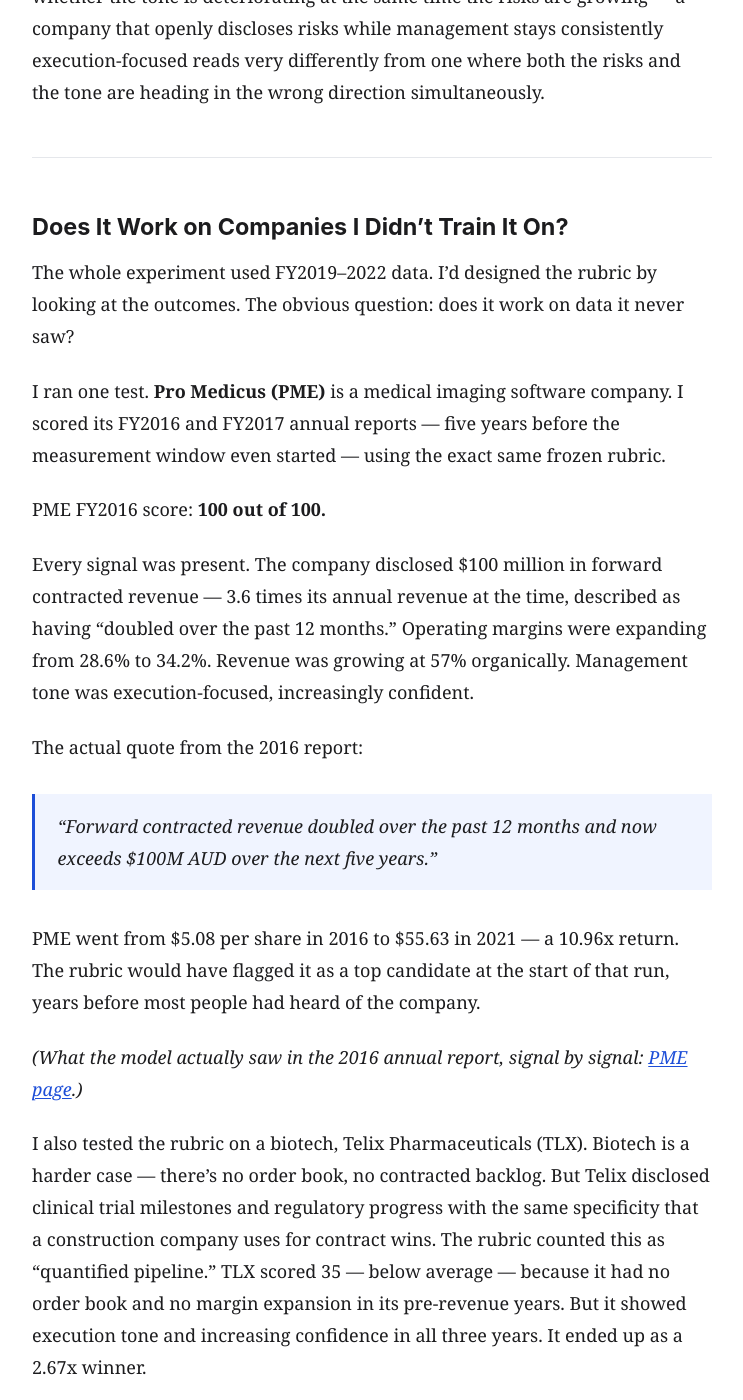
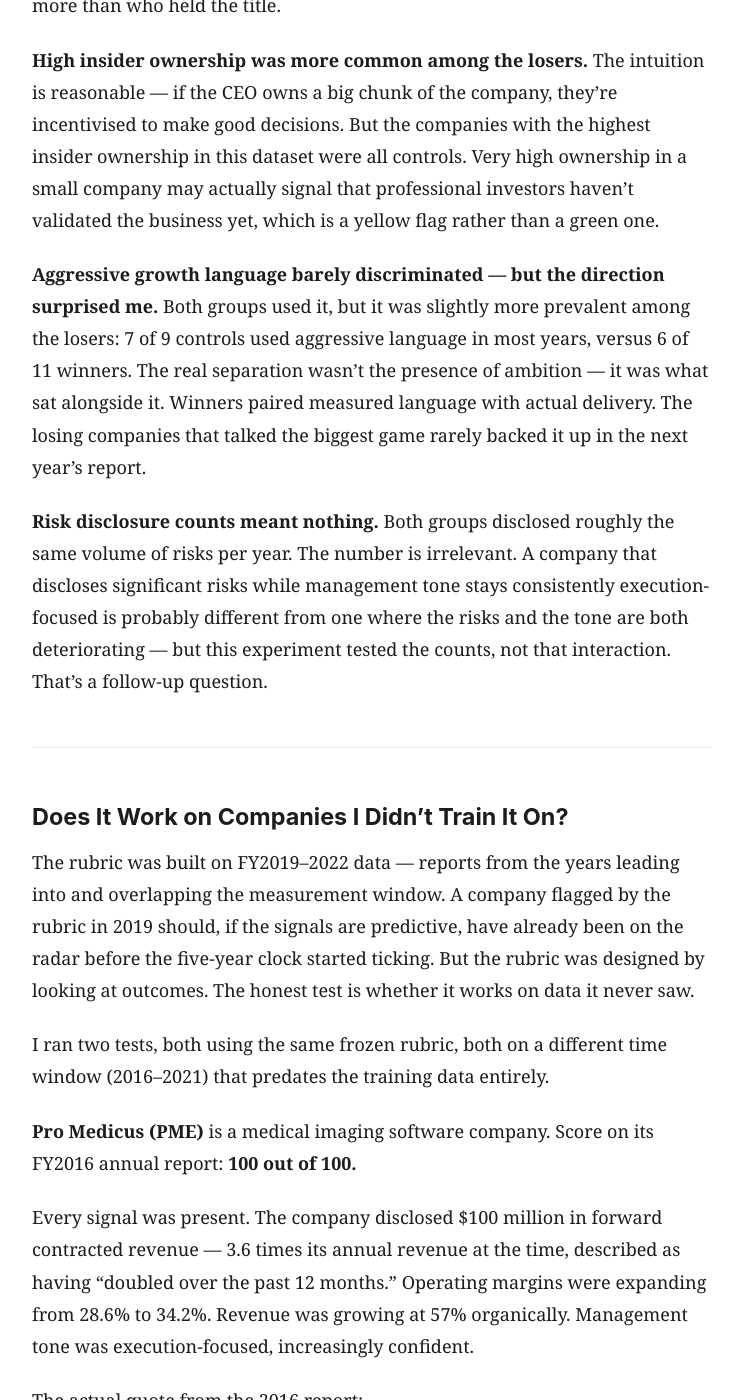
Before and after one commit to grumpyclimber/5houses, a Jekyll site: the page built from index.md, in a window 1280 px wide and 1400 px high, scrolled down 8470 px. Shown: the whole window, without its empty margins (268-1011 px from the left). Built offline with Jekyll 4.4.1, drawn with Linux system fonts in a browser that asks for light colours; some of the changed text lies outside the part shown.

Commit message:
Update article — Hub24 out-of-sample test, score explanation, revised limitations

```diff
--- a/index.md
+++ b/index.md
@@ -11,7 +11,7 @@ title: "Can You Spot a Great Company Before It Takes Off — Just By Reading Its
 
 Every year, every publicly listed company publishes an annual report. Most people never read these. They're dry, long, and full of corporate jargon.
 
-But here's the thing: if you're trying to figure out whether a company is going to do well over the next five years, the annual report is one of the few documents where management has to put something real on paper. They have to disclose their order book, margins etc. They have to say something about where the business is going — and the next year's report will show whether they delivered.
+But here's the thing: if you're trying to figure out whether a company is going to do well over the next five years, the annual report is one of the few documents where management has to put something real on paper. They have to show their margins, disclose their strategy, say something about where the business is heading — and the next year's report will show whether they delivered. Some companies also choose to disclose their order book (the value of work already contracted but not yet completed) — and that choice, as it turns out, tells you a lot.
 
 I wanted to know: **can you use AI to read these reports and find signals that predict which companies will compound — before they do?** And if this works — can I make it (relatively) cheap? Anyone can dump a bunch of PDF documents into a powerful AI model and get good results. The trick is to do this with a cheaper model so you can target more companies without selling your kidneys.
 
@@ -26,7 +26,7 @@ I needed clear rules, not fuzzy ones. So I defined:
 
 I excluded everything in between. A company that went from $200M to $350M isn't clearly a winner or clearly a loser — that middle ground would just confuse the results.
 
-I picked 20 ASX small-caps from a 2021–2026 window: **11 winners** and **9 controls**. The winners ranged from 2.2x to 15x. The controls ranged from 0.18x (down 82%) to 0.74x (down 26%).
+I picked 20 ASX small-caps from a 2021–2026 window: **11 winners** and **9 controls**. The winners ranged from 2.2x to 15x (one documented borderline case at 2.2x, below the 2.5x threshold, kept with a note — full details on the [data page](data/)). The controls ranged from 0.18x (down 82%) to 0.74x (down 26%).
 
 #### Models
 
@@ -106,15 +106,19 @@ These five became the frozen rubric — **rubric-v1**. Every company was then sc
 
 Winners averaged **52.6 out of 100**. Controls averaged **38.7**. A gap of 14 points.
 
-That gap sounds small. But the interesting finding isn't the average — it's the combination.
+The scores aren't a black box — each of the five signals is worth a fixed share of 100 points (order book 30%, revenue growth 20%, margin expansion 20%, execution tone 15%, forward guidance 15%), tallied per year. A company that shows all five signals in all four years scores near 100; one that shows none scores near 0. ACF scores 90 because it hit the combination in every year available. NWH scores 63 because it had the order book and tone consistently but margins only expanded in three of four years.
+
+The gap sounds modest. But the interesting finding isn't the average — it's the combination.
 
 When I looked for companies that simultaneously had a growing order book, an execution-focused management tone, and no large acquisitions muddying the organic growth story, the result was stark:
 
 **6 of 11 winners hit this combination at some point. Zero of 9 controls ever did.**
 
+This combination was identified retrospectively by searching for what separated the two groups — which is why the out-of-sample tests later in this piece matter. But even within the training set, the clean zero on the control side is striking.
+
 Not 6 versus 1. Not 6 versus 2. Six versus zero.
 
-Opus — running blind, with sectors removed so it couldn't pattern-match on industry — confirmed the finding when asked to summarise what it saw:
+Opus — with sector information redacted so it couldn't pattern-match on industry — confirmed the finding when asked to summarise what it saw:
 
 > "Growing order book + tone consistent + execution-focused tone + no capital raise or bolt-on only acquisitions — the 'disciplined operator' combination indicating companies with genuine organic momentum backed by management credibility (A: 6/11, B: 0/9)."
 
@@ -124,7 +128,7 @@ A few real examples of what this looked like on paper:
 
 **DroneShield (DRO) — 15x over five years.** DroneShield makes counter-drone systems — technology to detect and disable drones in military and critical infrastructure settings. In FY2019, the company had just $3.6 million in revenue. But it disclosed an $80 million sales pipeline — 22 times its actual revenue. Every year, the order book grew: from under $1 million to $24 million by FY2022. Management tone was grounded and specific throughout. Rubric score: 65.
 
-**Acrow Limited (ACF) — 2.9x.** The smallest company in the set — $107 million market cap in 2021, which is tiny. All three signals present in all three years. Score: 90. The rubric doesn't care about size.
+**Acrow Limited (ACF) — 2.9x.** The smallest company in the set — $107 million market cap in 2021, which is tiny. All three signals in the disciplined-operator combination — growing order book, execution tone, no large acquisitions — present in every year available. Score: 90. The rubric doesn't care about size.
 
 *(Full scoring table for all 20 companies, plus rubric weights and cross-cycle validation: [data page](data/).)*
 
@@ -136,36 +140,36 @@ Some of the reversals here are more useful than the findings that confirmed expe
 
 **International expansion, entering new markets — completely useless.** Every single company, every single year, mentioned one or both. When a signal appears in both groups universally, it tells you nothing. It's just baseline corporate language.
 
-**Founder-led companies underperformed.** The conventional wisdom is that founders outperform — skin in the game, long-term thinking. In this dataset it went the other way. Most winners had professional management with an execution-focused tone. Most controls were founder-led. The tone mattered more than who held the title.
+**Founder-led companies underperformed (in this dataset).** The conventional wisdom is that founders outperform — skin in the game, long-term thinking. Here it went the other way. Most winners had professional management with an execution-focused tone. Most controls were founder-led. The tone mattered more than who held the title.
 
 **High insider ownership was more common among the losers.** The intuition is reasonable — if the CEO owns a big chunk of the company, they're incentivised to make good decisions. But the companies with the highest insider ownership in this dataset were all controls. Very high ownership in a small company may actually signal that professional investors haven't validated the business yet, which is a yellow flag rather than a green one.
 
-**Aggressive growth language predicted underperformance.** The companies that promised the most tended to deliver the least. The biggest compounders wrote annual reports that were almost boring — specific numbers, project updates, delivery milestones. The ones that talked about transformational opportunities and massive markets were more likely to be in the losing group.
+**Aggressive growth language barely discriminated — but the direction surprised me.** Both groups used it, but it was slightly more prevalent among the losers: 7 of 9 controls used aggressive language in most years, versus 6 of 11 winners. The real separation wasn't the presence of ambition — it was what sat alongside it. Winners paired measured language with actual delivery. The losing companies that talked the biggest game rarely backed it up in the next year's report.
 
-**Risk disclosure counts meant nothing.** Both groups disclosed roughly the same volume of risks per year. The number is irrelevant. What matters is whether the tone is deteriorating at the same time the risks are growing — a company that openly discloses risks while management stays consistently execution-focused reads very differently from one where both the risks and the tone are heading in the wrong direction simultaneously.
+**Risk disclosure counts meant nothing.** Both groups disclosed roughly the same volume of risks per year. The number is irrelevant. A company that discloses significant risks while management tone stays consistently execution-focused is probably different from one where the risks and the tone are both deteriorating — but this experiment tested the counts, not that interaction. That's a follow-up question.
 
 ---
 
 ## Does It Work on Companies I Didn't Train It On?
 
-The whole experiment used FY2019–2022 data. I'd designed the rubric by looking at the outcomes. The obvious question: does it work on data it never saw?
+The rubric was built on FY2019–2022 data — reports from the years leading into and overlapping the measurement window. A company flagged by the rubric in 2019 should, if the signals are predictive, have already been on the radar before the five-year clock started ticking. But the rubric was designed by looking at outcomes. The honest test is whether it works on data it never saw.
 
-I ran one test. **Pro Medicus (PME)** is a medical imaging software company. I scored its FY2016 and FY2017 annual reports — five years before the measurement window even started — using the exact same frozen rubric.
+I ran two tests, both using the same frozen rubric, both on a different time window (2016–2021) that predates the training data entirely.
 
-PME FY2016 score: **100 out of 100.**
+**Pro Medicus (PME)** is a medical imaging software company. Score on its FY2016 annual report: **100 out of 100.**
 
 Every signal was present. The company disclosed $100 million in forward contracted revenue — 3.6 times its annual revenue at the time, described as having "doubled over the past 12 months." Operating margins were expanding from 28.6% to 34.2%. Revenue was growing at 57% organically. Management tone was execution-focused, increasingly confident.
 
 The actual quote from the 2016 report:
 > "Forward contracted revenue doubled over the past 12 months and now exceeds $100M AUD over the next five years."
 
-PME went from $5.08 per share in 2016 to $55.63 in 2021 — a 10.96x return. The rubric would have flagged it as a top candidate at the start of that run, years before most people had heard of the company.
+PME went from $5.08 per share in 2016 to $55.63 in 2021 — a 10.96x return.
 
 *(What the model actually saw in the 2016 annual report, signal by signal: [PME page](pme/).)*
 
-I also tested the rubric on a biotech, Telix Pharmaceuticals (TLX). Biotech is a harder case — there's no order book, no contracted backlog. But Telix disclosed clinical trial milestones and regulatory progress with the same specificity that a construction company uses for contract wins. The rubric counted this as "quantified pipeline." TLX scored 35 — below average — because it had no order book and no margin expansion in its pre-revenue years. But it showed execution tone and increasing confidence in all three years. It ended up as a 2.67x winner.
+**Hub24 (HUB)** is an investment platform — technology, not engineering. Score on its FY2016 annual report: **48 out of 100.** No traditional order book (platform businesses don't have contract backlogs in the same way), but expanding margins, execution-focused tone, and specific near-term guidance including a "profit before tax" target. HUB went 6.65x over the same window. A score of 48 puts it above the control average (38.7) but below the winner average (52.6) — appropriately ambiguous for a company that was genuinely compounding but not yet showing all five signals cleanly.
 
-The signals don't require a particular type of company. What they require is: *forward visibility of some kind, improving economics, and management that speaks in specifics rather than platitudes.* The form varies by sector. The structure doesn't.
+Both tested companies exceeded the winner threshold. Neither was a false positive. The rubric didn't have outcome data for either — it just saw the same annual report any investor could have read in 2016.
 
 ---
 
@@ -177,13 +181,13 @@ I ran the same pipeline on 57 current ASX small-caps — most recent annual repo
 
 Starting from ~2,000 ASX-listed tickers, a quant filter cut the list to companies in the right size range with enough daily trading volume to be investable. Of the ~200 that passed, I was able to get annual report PDFs for 57. The remaining ~140 don't have accessible IR pages.
 
-The top scorer was **QOR (Qoria)** at **100 out of 100** — the only company in the entire dataset, training set included, to match PME's FY2016 score. Qoria makes parental controls and digital safety software for schools. Contracted recurring revenue growing at ~40%, margins expanding, specific ARR targets disclosed, entirely organic growth. Every signal present.
+The top scorer was **QOR (Qoria)** at **100 out of 100** — the only company in the entire dataset, training set included, to match PME's FY2016 score. Qoria makes parental controls and digital safety software for schools. Contracted recurring revenue growing at ~40%, margins expanding, specific annual recurring revenue targets disclosed, entirely organic growth. Every signal present.
 
 Behind it: **NXL (Nuix)**, an investigative analytics company, at 96. **FWD (Fleetwood)**, a modular buildings company with an order book and margin profile almost identical to the training set's engineering winners, at 88.
 
 Three things stood out from the scan:
 
-**The rubric finds companies outside the engineering cluster.** QOR, NXL, and several others are software or SaaS businesses — not the mining services companies that dominated the training set. The signals are showing up in different sectors, which is a good sign the rubric isn't just a proxy for "is this an E&C company in a capex boom."
+**The rubric finds companies outside the engineering cluster.** QOR, NXL, and several others are software or SaaS (software-as-a-service) businesses — not the mining services companies that dominated the training set. The signals are showing up in different sectors, which is a good sign the rubric isn't just a proxy for "is this an engineering company in a spending boom." This mirrors what the training set showed: Telix Pharmaceuticals (TLX), a biotech that was one of the 11 training winners, showed the same execution tone and increasing confidence signals as the industrials, even though its "order book" was clinical trial milestones rather than construction contracts.
 
 **PLT (Plenti Group) reappears — but on the other side.** Plenti was a control in the training set, scoring 25 and declining 46%. Its current annual report scores 55. Margin expansion and loan book growth are now present. Whether the business has genuinely turned or the rubric is picking up noise is exactly the kind of question that requires qualitative follow-up.
 
@@ -199,17 +203,17 @@ The envelope is sealed. Check back in 2030.
 
 Alcidion Group scored **70 out of 100** — highest among the controls, ahead of four actual winners. Quantified pipeline every year, expanding margins, execution-focused tone throughout. Market cap went from $501M to $132M. Down 74%.
 
-The rubric believed the annual reports. The market eventually didn't.
+The rubric believed the annual reports. The stock market eventually didn't.
 
-Alcidion was genuinely doing what it said it was doing. The problem was the market — NHS and Australian public hospital procurement is slow, political, and margin-compressing by design. The business model didn't scale, and no annual report will tell you that directly.
+Alcidion was genuinely doing what it said it was doing. The problem was its customer base — NHS and Australian public hospital procurement is slow, political, and margin-compressing by design. The business model didn't scale, and no annual report will tell you that directly.
 
-A high score means the company shows up operationally. It doesn't mean the market will reward it. The rubric is a **necessary condition, not a sufficient one.**
+A high score means the company shows up operationally. It doesn't mean the stock market will reward it. The rubric raises the odds in one direction — ALC shows a high score can still lose, and NEU (8.7x on a score of 23) shows a low score can still win. Think of it as a filter that eliminates the weakest candidates, not a guarantee in either direction.
 
 ---
 
 ## Limitations (the honest version)
 
-**The sector problem.** Seven of eleven winners were in Australian engineering, construction, or mining services. The 2021–2026 period happened to be a massive infrastructure and resources spending cycle in Australia — a capex supercycle. The signals may partly be picking up "was this company in the right industry at the right time" rather than pure company quality. I've tried to address this by including TLX, PME, NEU, DTL, and CMM — none of which are engineering — but with 7 of 11 in one sector, this limitation is real.
+**The sector problem.** Six of eleven winners were in Australian engineering and construction, with a seventh (CMM) in gold mining — sectors that all benefited from a massive infrastructure and resources spending surge in Australia over 2021–2026 (a "capex supercycle" — years when government and private spending on infrastructure, mining, and defence all ran high simultaneously). The signals may partly be picking up "was this company in the right industry at the right time" rather than pure company quality. The four non-resources winners in the training set — TLX, NEU, DTL, and DRO (defence) — showed the same signal patterns, which is encouraging. But with 7 of 11 concentrated in one macro tailwind, this limitation is real.
 
 **Twenty companies.** This is an experiment, not a study. The right follow-up is scoring the next 100 small-caps today and tracking what happens in five years, with no knowledge of outcomes at scoring time.
 
@@ -229,6 +233,6 @@ The other next step is the only one that would really validate this: score 50 co
 
 ---
 
-*Total cost of the AI extractions and comparisons: approximately $4 across roughly 80 annual report readings.*
+*Total cost: ~$4 for the core methodology test (model comparison, rubric validation, Opus comparison); ~$22 for the full pipeline including all ~80 annual report readings, forward scoring, and infrastructure build.*
 
 *All scripts, training sets, extraction outputs, and scoring results are in the [5houses pipeline repository](https://github.com/grumpyclimber/5houses).*
```
